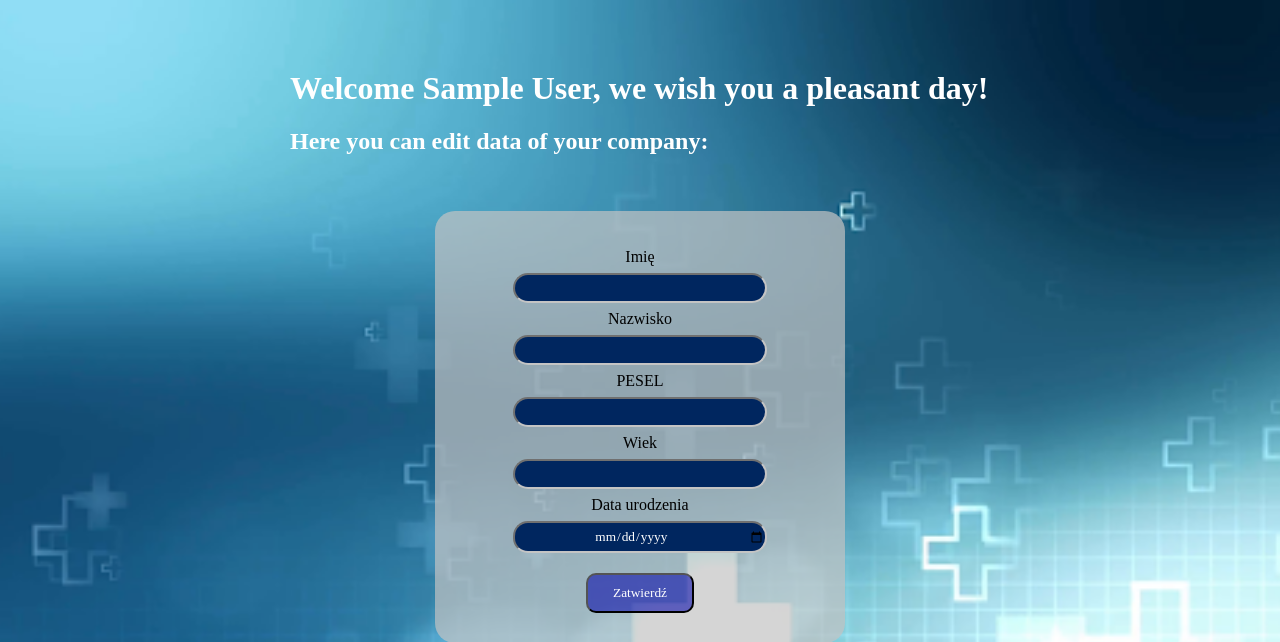
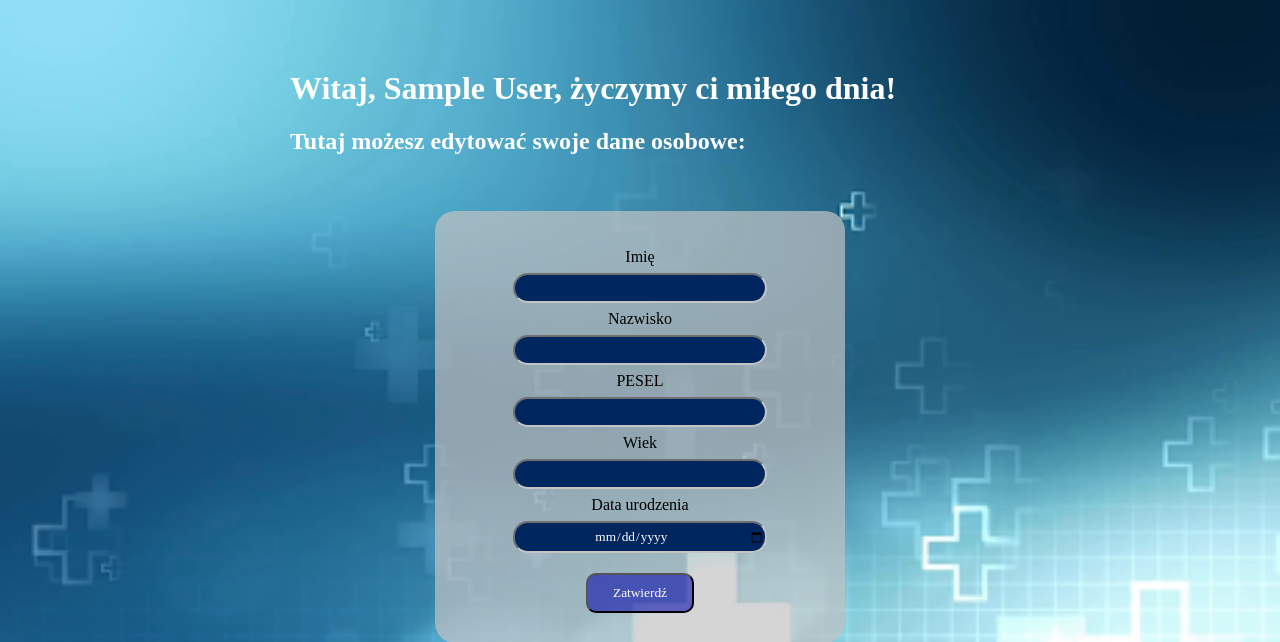
Before and after one commit to janwawruszczak1998/SasinMed, a Flask app: page /dashboard in a window 1280 px wide. Shown: the part 50-692 px from the top of the page. Run offline with Flask 2, Linux system fonts and the light colour scheme; the visitor is signed in with stand-in values (Sample User, id 1); data that the repository does not hold is empty; parts of the project's set-up code (start-up, migrations or seed data) failed here and were passed over; some web fonts are replaced.

Commit message:
Dashboard HTML fix

```diff
--- a/sasinmed/templates/dashboard.html
+++ b/sasinmed/templates/dashboard.html
@@ -7,9 +7,9 @@
 {% block content %}
 
     <div class="container">
-        <h1 class="greeting">Welcome {{ session['username'] }}, we wish you a pleasant day!</h1>
+        <h1 class="greeting">Witaj, {{ session['username'] }}, życzymy ci miłego dnia!</h1>
 
-        <h2 class="edit-title">Here you can edit data of your company:</h2>
+        <h2 class="edit-title">Tutaj możesz edytować swoje dane osobowe:</h2>
 
         <div class="form-box">
             <form class="form-edit" method="POST" action="{{ url_for('dashboard') }}">
```
Also changed, not shown: 1 other file.
